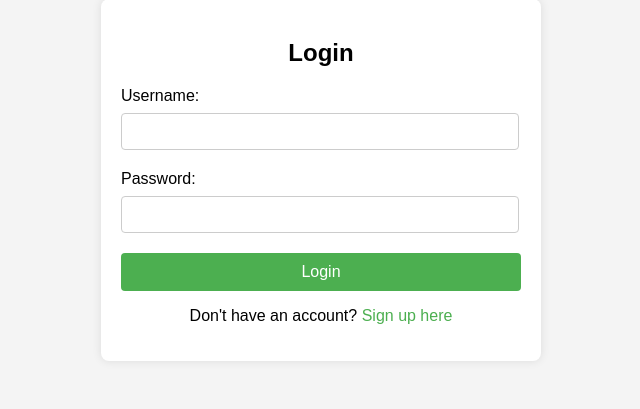
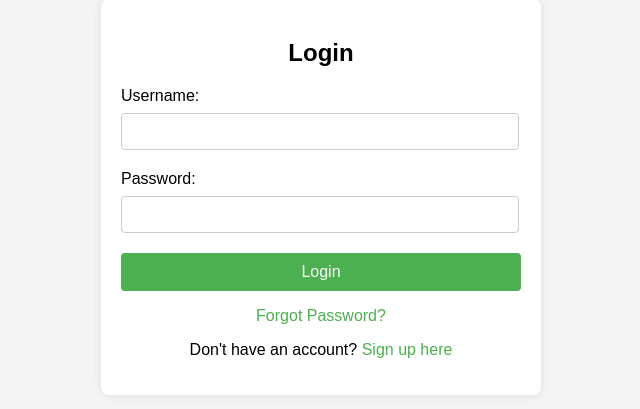
Before and after one commit to MaheelLLC/CIS-375-Vote-Project, a Django app: page /vote/login/ in a window 1280 px wide. Shown: the part 51-460 px from the top of the page, without its empty margins (319-959 px from the left). Run offline with Django 5.2, Linux system fonts and the light colour scheme.

Commit message:
Added forgot password link to login

```diff
--- a/vote_app/templates/vote_app/loginPage.html
+++ b/vote_app/templates/vote_app/loginPage.html
@@ -75,6 +75,7 @@
 
         <input type="submit" value="Login">
     </form>
+    <p><a href="{% url 'password_reset' %}">Forgot Password?</a></p>
     <p>Don't have an account? <a href="{% url 'register' %}">Sign up here</a></p>
 </div>
 
```
